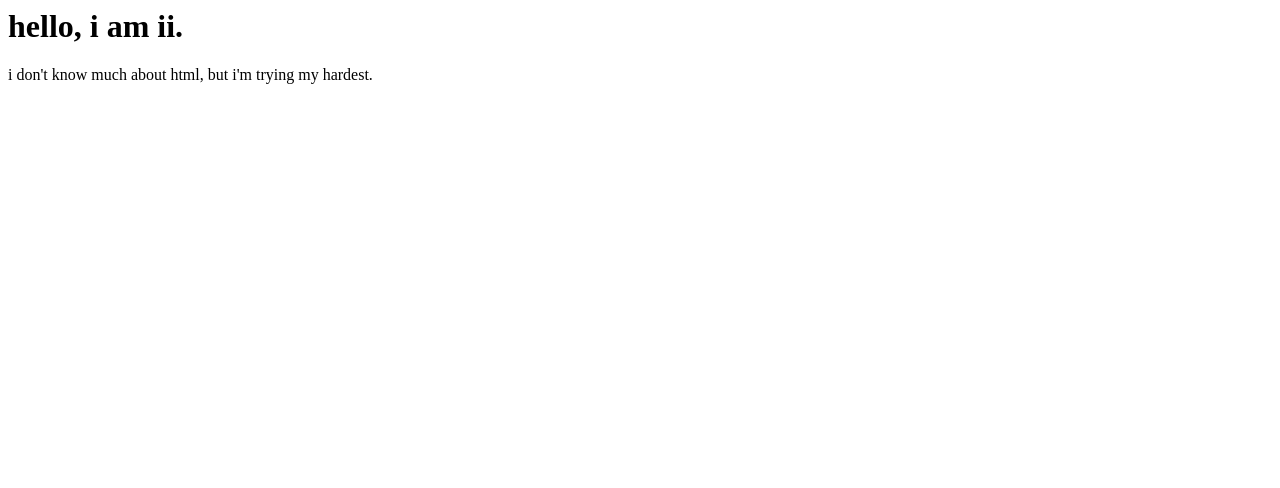
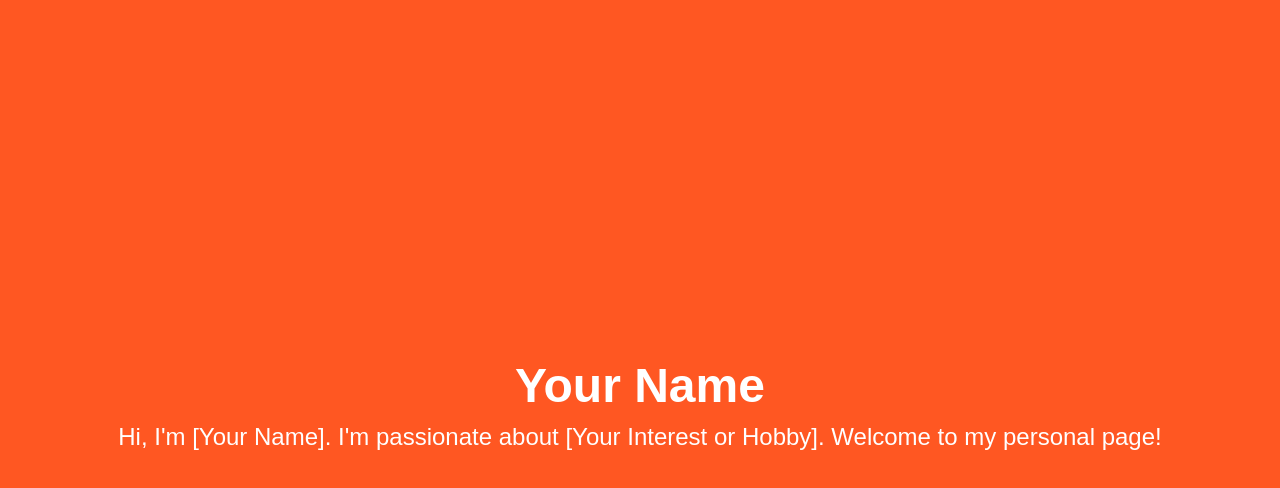
Before and after one commit to iiDk-the-actual/iidk.dev, a plain HTML site: page index.html in a window 1280 px wide. Drawn offline with Linux system fonts and the light colour scheme.

Commit message:
Update index.html

```diff
--- a/index.html
+++ b/index.html
@@ -1,2 +1,39 @@
-<h1>hello, i am ii.</h1>
-i don't know much about html, but i'm trying my hardest.
+<!DOCTYPE html>
+<html lang="en">
+<head>
+    <meta charset="UTF-8">
+    <meta name="viewport" content="width=device-width, initial-scale=1.0">
+    <meta http-equiv="X-UA-Compatible" content="ie=edge">
+    <title>Your Personal Page</title>
+    <style>
+        body {
+            background-color: #FF5722; /* Dark orange background */
+            font-family: Arial, sans-serif;
+            color: white;
+            margin: 0;
+            padding: 0;
+            display: flex;
+            justify-content: center;
+            align-items: center;
+            height: 100vh;
+            text-align: center;
+        }
+        h1 {
+            font-size: 3em;
+            margin-bottom: 10px;
+        }
+        p {
+            font-size: 1.5em;
+            margin-top: 0;
+        }
+    </style>
+</head>
+<body>
+
+    <div>
+        <h1>Your Name</h1>
+        <p>Hi, I'm [Your Name]. I'm passionate about [Your Interest or Hobby]. Welcome to my personal page!</p>
+    </div>
+
+</body>
+</html>
```
